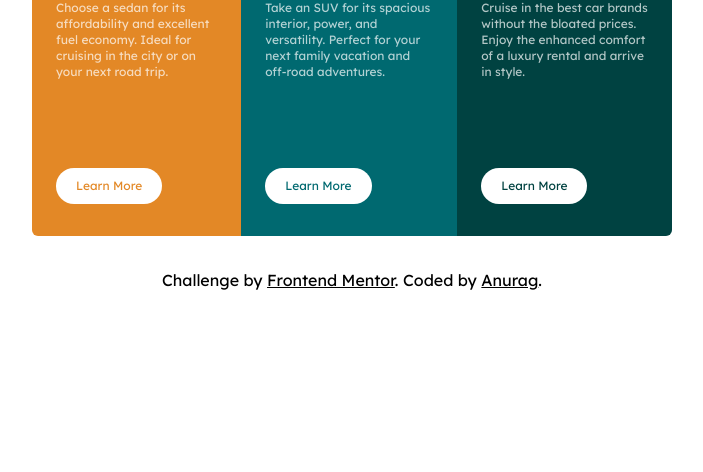
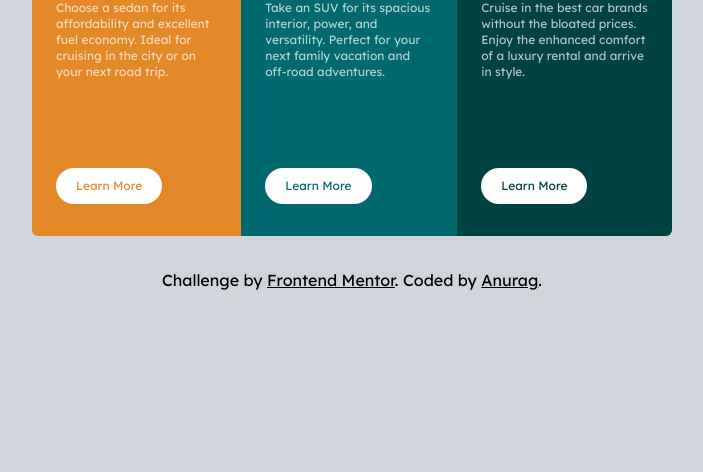
Before and after one commit to danurag1906/3-column-preview-card-component, a website built with Vite: page index.html in a window 1280 px wide. Shown: the part 328-800 px from the top of the page, without its empty margins (288-991 px from the left). Built offline with nearby package versions, Linux system fonts and the light colour scheme.

Commit message:
updated html

```diff
--- a/index.html
+++ b/index.html
@@ -36,8 +36,8 @@
       }
     </style> -->
   </head>
-  <body class="flex w-screen h-screen justify-center items-center flex-col">
-    <div
+  <body class="flex w-screen h-screen justify-center items-center flex-col bg-gray-300">
+    <main
       class="main min-[500px]:flex min-[500px]:flex-row text-white min-[500px]:w-1/2 min-[500px]:h-[23rem] min-[500px]:rounded-md min-[500px]:overflow-hidden
       min-[200px]:flex-col min-[200px]:h-full min-[200px]:overflow-scroll min-[200px]:my-4 min-[200px]:mx-2"
     >
@@ -94,9 +94,9 @@
           Learn More
         </button>
       </div>
-    </div>
+    </main>
 
-    <div class="attribution mt-4">
+    <footer class="attribution mt-4">
       Challenge by
       <a
         class="underline"
@@ -107,6 +107,6 @@
       <a class="underline" href="https://github.com/danurag1906" target="_blank"
         >Anurag</a
       >.
-    </div>
+    </footer>
   </body>
 </html>
```
